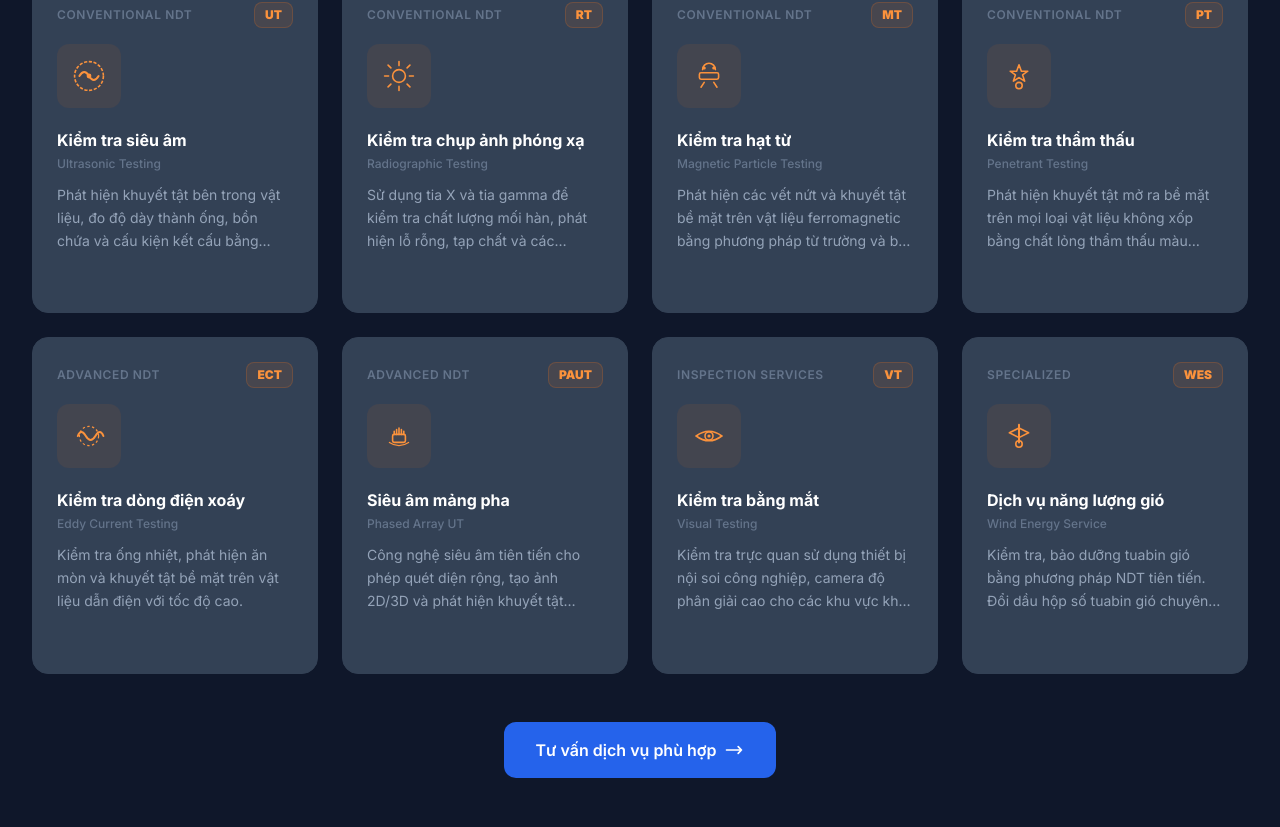
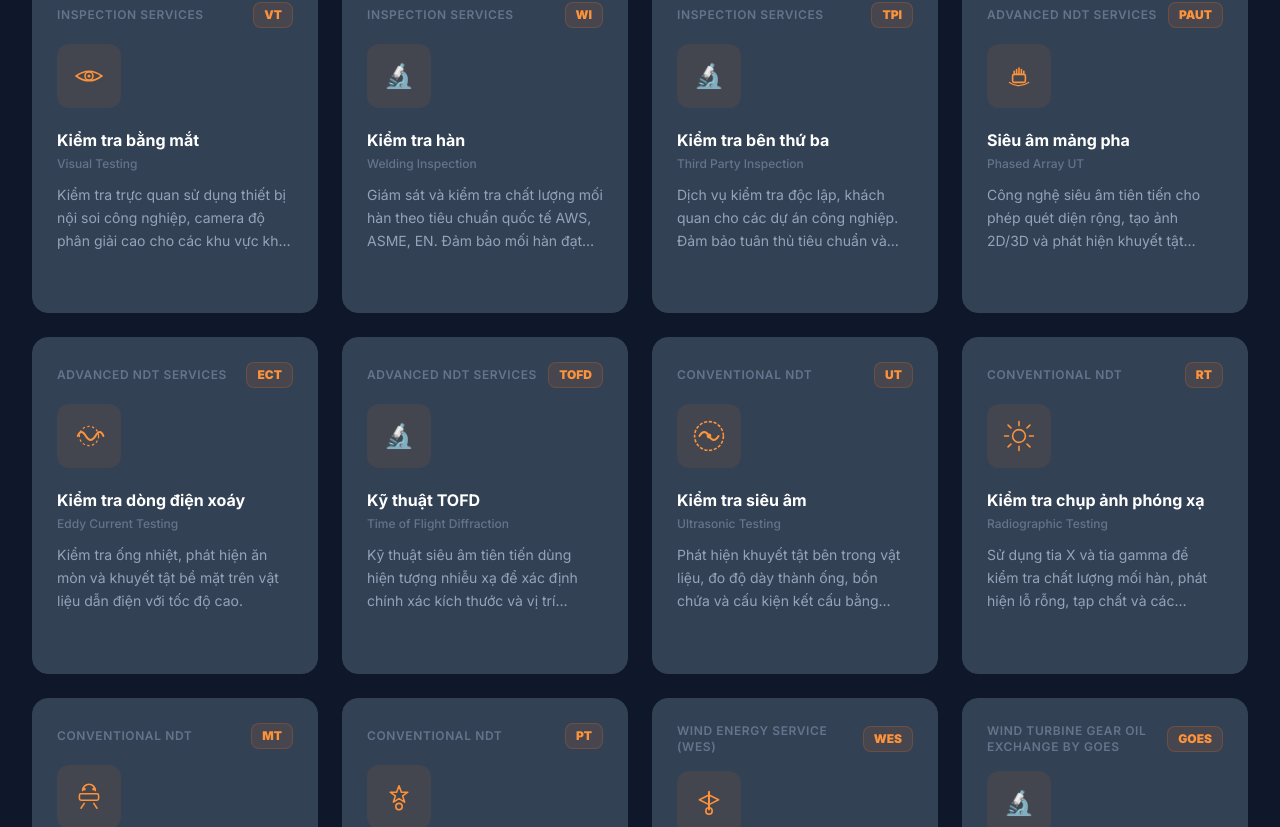
Before and after one commit to Nhut-dz/alpha-ndt, a React (Vite) app: page / in a window 1280 px wide. Shown: the part 2580-3407 px from the top of the page. Built offline with nearby package versions, Linux system fonts and the light colour scheme.

Commit message:
Fix danh mục dịch vụ NDT: 5 nhóm đúng - Inspection, Advanced NDT, Conventional NDT, WES, GOES

```diff
--- a/src/data/index.js
+++ b/src/data/index.js
@@ -40,8 +40,77 @@ export const certifications = [
 export const classifications = ["ABS", "BV", "ClassNK", "DNV", "KR", "VR"];
 
 export const services = [
+  // === INSPECTION SERVICES ===
   {
     id: 1,
+    icon: "👁️",
+    code: "VT",
+    title: "Visual Testing",
+    titleVi: "Kiểm tra bằng mắt",
+    description:
+      "Kiểm tra trực quan sử dụng thiết bị nội soi công nghiệp, camera độ phân giải cao cho các khu vực khó tiếp cận.",
+    category: "Inspection Services",
+    color: "from-green-600 to-green-800",
+  },
+  {
+    id: 2,
+    icon: "🔍",
+    code: "WI",
+    title: "Welding Inspection",
+    titleVi: "Kiểm tra hàn",
+    description:
+      "Giám sát và kiểm tra chất lượng mối hàn theo tiêu chuẩn quốc tế AWS, ASME, EN. Đảm bảo mối hàn đạt yêu cầu kỹ thuật.",
+    category: "Inspection Services",
+    color: "from-emerald-600 to-emerald-800",
+  },
+  {
+    id: 3,
+    icon: "📋",
+    code: "TPI",
+    title: "Third Party Inspection",
+    titleVi: "Kiểm tra bên thứ ba",
+    description:
+      "Dịch vụ kiểm tra độc lập, khách quan cho các dự án công nghiệp. Đảm bảo tuân thủ tiêu chuẩn và quy định an toàn.",
+    category: "Inspection Services",
+    color: "from-lime-600 to-lime-800",
+  },
+  // === ADVANCED NDT SERVICES ===
+  {
+    id: 4,
+    icon: "📡",
+    code: "PAUT",
+    title: "Phased Array UT",
+    titleVi: "Siêu âm mảng pha",
+    description:
+      "Công nghệ siêu âm tiên tiến cho phép quét diện rộng, tạo ảnh 2D/3D và phát hiện khuyết tật chính xác hơn UT truyền thống.",
+    category: "Advanced NDT Services",
+    color: "from-teal-600 to-teal-800",
+  },
+  {
+    id: 5,
+    icon: "⚡",
+    code: "ECT",
+    title: "Eddy Current Testing",
+    titleVi: "Kiểm tra dòng điện xoáy",
+    description:
+      "Kiểm tra ống nhiệt, phát hiện ăn mòn và khuyết tật bề mặt trên vật liệu dẫn điện với tốc độ cao.",
+    category: "Advanced NDT Services",
+    color: "from-orange-600 to-orange-800",
+  },
+  {
+    id: 6,
+    icon: "📊",
+    code: "TOFD",
+    title: "Time of Flight Diffraction",
+    titleVi: "Kỹ thuật TOFD",
+    description:
+      "Kỹ thuật siêu âm tiên tiến dùng hiện tượng nhiễu xạ để xác định chính xác kích thước và vị trí khuyết tật trong mối hàn.",
+    category: "Advanced NDT Services",
+    color: "from-violet-600 to-violet-800",
+  },
+  // === CONVENTIONAL NON-DESTRUCTIVE TESTING ===
+  {
+    id: 7,
     icon: "🔊",
     code: "UT",
     title: "Ultrasonic Testing",
@@ -52,7 +121,7 @@ export const services = [
     color: "from-blue-600 to-blue-800",
   },
   {
-    id: 2,
+    id: 8,
     icon: "☢️",
     code: "RT",
     title: "Radiographic Testing",
@@ -63,7 +132,7 @@ export const services = [
     color: "from-indigo-600 to-indigo-800",
   },
   {
-    id: 3,
+    id: 9,
     icon: "🧲",
     code: "MT",
     title: "Magnetic Particle Testing",
@@ -74,7 +143,7 @@ export const services = [
     color: "from-purple-600 to-purple-800",
   },
   {
-    id: 4,
+    id: 10,
     icon: "💧",
     code: "PT",
     title: "Penetrant Testing",
@@ -84,49 +153,29 @@ export const services = [
     category: "Conventional NDT",
     color: "from-cyan-600 to-cyan-800",
   },
+  // === WIND ENERGY SERVICE (WES) ===
   {
-    id: 5,
-    icon: "⚡",
-    code: "ECT",
-    title: "Eddy Current Testing",
-    titleVi: "Kiểm tra dòng điện xoáy",
-    description:
-      "Kiểm tra ống nhiệt, phát hiện ăn mòn và khuyết tật bề mặt trên vật liệu dẫn điện với tốc độ cao.",
-    category: "Advanced NDT",
-    color: "from-orange-600 to-orange-800",
-  },
-  {
-    id: 6,
-    icon: "📡",
-    code: "PAUT",
-    title: "Phased Array UT",
-    titleVi: "Siêu âm mảng pha",
-    description:
-      "Công nghệ siêu âm tiên tiến cho phép quét diện rộng, tạo ảnh 2D/3D và phát hiện khuyết tật chính xác hơn UT truyền thống.",
-    category: "Advanced NDT",
-    color: "from-teal-600 to-teal-800",
-  },
-  {
-    id: 7,
-    icon: "👁️",
-    code: "VT",
-    title: "Visual Testing",
-    titleVi: "Kiểm tra bằng mắt",
-    description:
-      "Kiểm tra trực quan sử dụng thiết bị nội soi công nghiệp, camera độ phân giải cao cho các khu vực khó tiếp cận.",
-    category: "Inspection Services",
-    color: "from-green-600 to-green-800",
-  },
-  {
-    id: 8,
+    id: 11,
     icon: "🌬️",
     code: "WES",
     title: "Wind Energy Service",
     titleVi: "Dịch vụ năng lượng gió",
     description:
-      "Kiểm tra, bảo dưỡng tuabin gió bằng phương pháp NDT tiên tiến. Đổi dầu hộp số tuabin gió chuyên nghiệp.",
-    category: "Specialized",
+      "Kiểm tra, bảo dưỡng tuabin gió bằng phương pháp NDT tiên tiến. Dịch vụ toàn diện cho ngành năng lượng tái tạo.",
+    category: "Wind Energy Service (WES)",
     color: "from-sky-600 to-sky-800",
+  },
+  // === WIND TURBINE GEAR OIL EXCHANGE BY GOES ===
+  {
+    id: 12,
+    icon: "⚙️",
+    code: "GOES",
+    title: "Wind Turbine Gear Oil Exchange by GOES",
+    titleVi: "Đổi dầu hộp số tuabin gió bằng GOES",
+    description:
+      "Dịch vụ đổi dầu hộp số tuabin gió chuyên nghiệp bằng hệ thống GOES, đảm bảo hiệu suất vận hành tối ưu và kéo dài tuổi thọ thiết bị.",
+    category: "Wind Turbine Gear Oil Exchange by GOES",
+    color: "from-amber-600 to-amber-800",
   },
 ];
 
```
